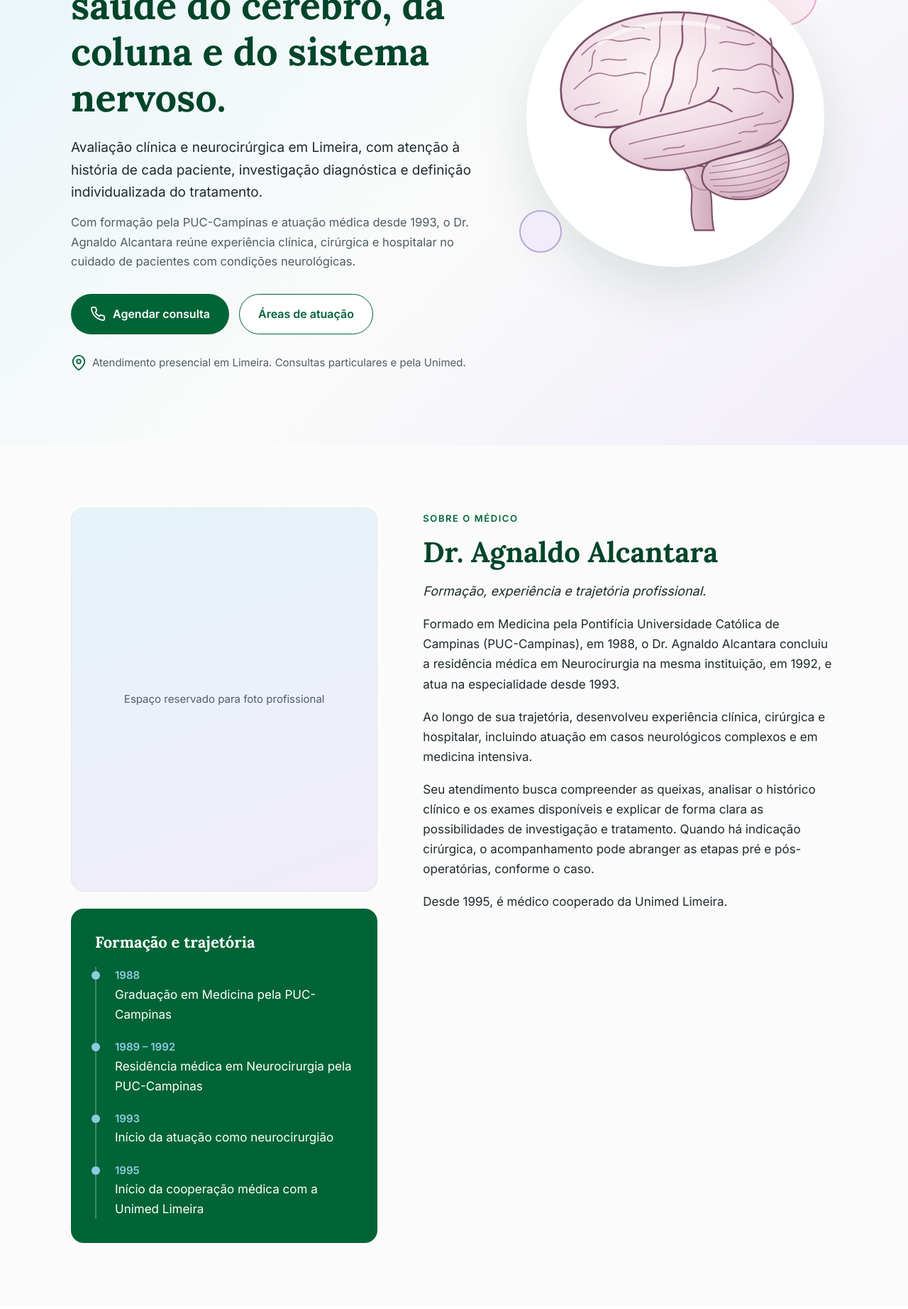
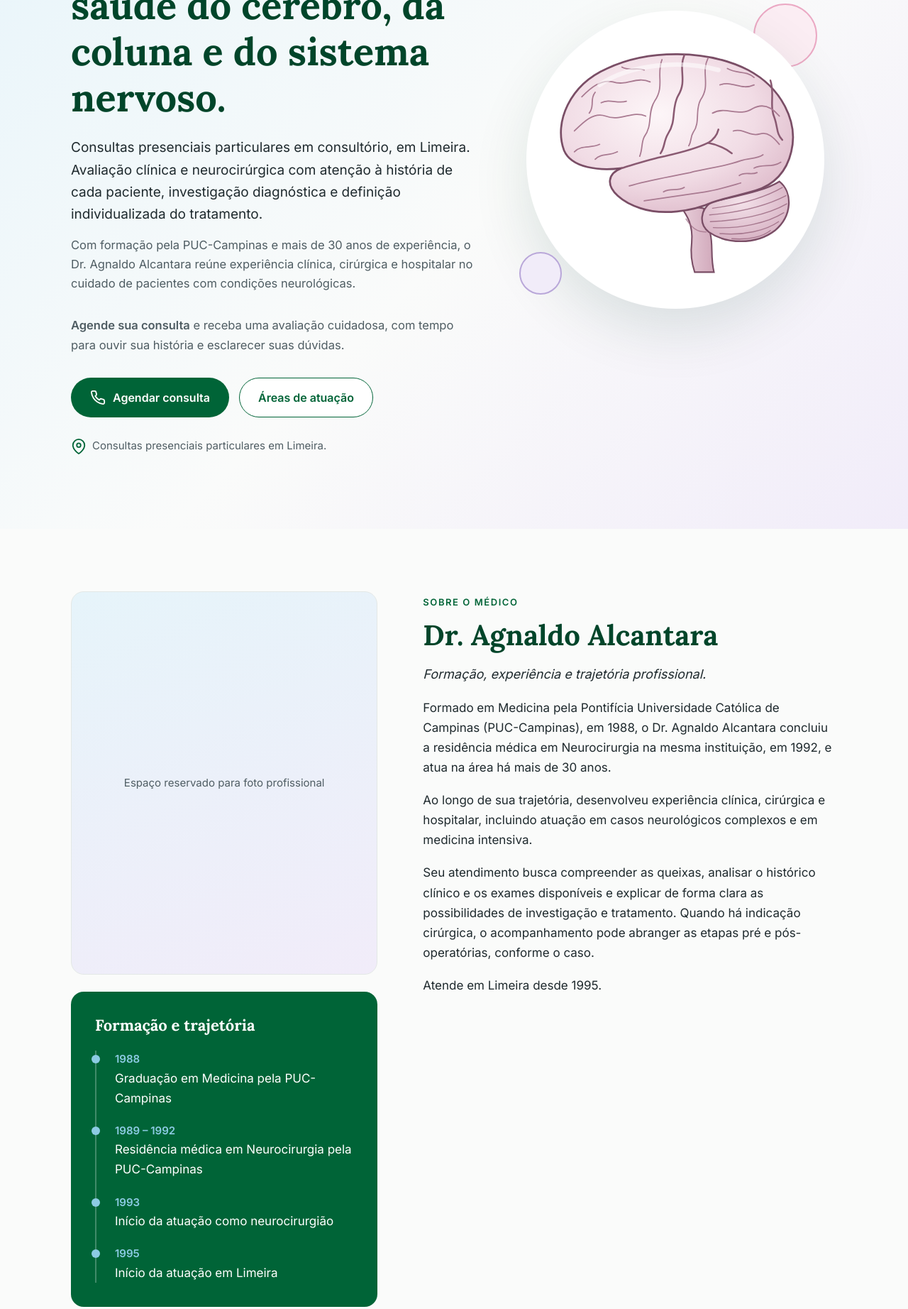
Before and after one commit to lauragalc/dragnaldoalcantara, a plain HTML site: page index.html in a window 1280 px wide. Shown: the part 361-2205 px from the top of the page at 71% size. Drawn offline with Linux system fonts and the light colour scheme.

Commit message:
Foco em consultas particulares, 30 anos de experiencia, Unimed so no FAQ

```diff
--- a/index.html
+++ b/index.html
@@ -4,7 +4,7 @@
 <meta charset="UTF-8">
 <meta name="viewport" content="width=device-width, initial-scale=1.0">
 <title>Dr. Agnaldo Alcantara | Neurocirurgia em Limeira – SP</title>
-<meta name="description" content="Conheça o atendimento do Dr. Agnaldo Alcantara em Limeira. Avaliação clínica e neurocirúrgica, informações sobre áreas de atuação e agendamento por telefone.">
+<meta name="description" content="Conheça o atendimento do Dr. Agnaldo Alcantara em Limeira. Avaliação clínica e neurocirúrgica, informações sobre áreas de atuação e agendamento de consultas presenciais particulares por telefone.">
 <meta name="robots" content="index, follow">
 <link rel="canonical" href="https://dragnaldoalcantara.com.br/">
 
@@ -13,7 +13,7 @@
 
 <meta property="og:type" content="website">
 <meta property="og:title" content="Dr. Agnaldo Alcantara | Neurocirurgia em Limeira – SP">
-<meta property="og:description" content="Avaliação clínica e neurocirúrgica em Limeira. Agendamento por telefone.">
+<meta property="og:description" content="Consultas presenciais particulares em Limeira. Avaliação clínica e neurocirúrgica. Agende por telefone.">
 <meta property="og:url" content="https://dragnaldoalcantara.com.br/">
 <meta property="og:locale" content="pt_BR">
 
@@ -249,8 +249,9 @@
       <div>
         <span class="eyebrow">Neurocirurgia · Medicina Intensiva</span>
         <h1>Cuidado especializado para a saúde do cérebro, da coluna e do sistema nervoso.</h1>
-        <p class="apresentacao">Avaliação clínica e neurocirúrgica em Limeira, com atenção à história de cada paciente, investigação diagnóstica e definição individualizada do tratamento.</p>
-        <p class="complemento">Com formação pela PUC-Campinas e atuação médica desde 1993, o Dr. Agnaldo Alcantara reúne experiência clínica, cirúrgica e hospitalar no cuidado de pacientes com condições neurológicas.</p>
+        <p class="apresentacao">Consultas presenciais particulares em consultório, em Limeira. Avaliação clínica e neurocirúrgica com atenção à história de cada paciente, investigação diagnóstica e definição individualizada do tratamento.</p>
+        <p class="complemento">Com formação pela PUC-Campinas e mais de 30 anos de experiência, o Dr. Agnaldo Alcantara reúne experiência clínica, cirúrgica e hospitalar no cuidado de pacientes com condições neurológicas.</p>
+        <p class="complemento"><strong>Agende sua consulta</strong> e receba uma avaliação cuidadosa, com tempo para ouvir sua história e esclarecer suas dúvidas.</p>
         <div class="hero-botoes">
           <a href="tel:+551937046346" class="btn btn-primario" data-evento="ligacao-inicio">
             <svg class="icone" aria-hidden="true"><use href="#i-tel"/></svg> Agendar consulta
@@ -259,7 +260,7 @@
         </div>
         <p class="hero-info">
           <svg class="icone" aria-hidden="true" style="color:var(--verde)"><use href="#i-local"/></svg>
-          Atendimento presencial em Limeira. Consultas particulares e pela Unimed.
+          Consultas presenciais particulares em Limeira.
         </p>
       </div>
       <div class="hero-visual" aria-hidden="true">
@@ -345,7 +346,7 @@
             <li><strong>1988</strong>Graduação em Medicina pela PUC-Campinas</li>
             <li><strong>1989 – 1992</strong>Residência médica em Neurocirurgia pela PUC-Campinas</li>
             <li><strong>1993</strong>Início da atuação como neurocirurgião</li>
-            <li><strong>1995</strong>Início da cooperação médica com a Unimed Limeira</li>
+            <li><strong>1995</strong>Início da atuação em Limeira</li>
           </ul>
         </div>
       </div>
@@ -353,10 +354,10 @@
         <span class="eyebrow">Sobre o médico</span>
         <h2 class="titulo-secao">Dr. Agnaldo Alcantara</h2>
         <p class="subtitulo">Formação, experiência e trajetória profissional.</p>
-        <p>Formado em Medicina pela Pontifícia Universidade Católica de Campinas (PUC-Campinas), em 1988, o Dr. Agnaldo Alcantara concluiu a residência médica em Neurocirurgia na mesma instituição, em 1992, e atua na especialidade desde 1993.</p>
+        <p>Formado em Medicina pela Pontifícia Universidade Católica de Campinas (PUC-Campinas), em 1988, o Dr. Agnaldo Alcantara concluiu a residência médica em Neurocirurgia na mesma instituição, em 1992, e atua na área há mais de 30 anos.</p>
         <p>Ao longo de sua trajetória, desenvolveu experiência clínica, cirúrgica e hospitalar, incluindo atuação em casos neurológicos complexos e em medicina intensiva.</p>
         <p>Seu atendimento busca compreender as queixas, analisar o histórico clínico e os exames disponíveis e explicar de forma clara as possibilidades de investigação e tratamento. Quando há indicação cirúrgica, o acompanhamento pode abranger as etapas pré e pós-operatórias, conforme o caso.</p>
-        <p>Desde 1995, é médico cooperado da Unimed Limeira.</p>
+        <p>Atende em Limeira desde 1995.</p>
       </div>
     </div>
   </section>
@@ -416,8 +417,8 @@
       <div class="grade-cartoes">
         <article class="cartao">
           <div class="cartao-icone" aria-hidden="true"><svg width="24" height="24" viewBox="0 0 24 24" fill="none" stroke="#006437" stroke-width="2" stroke-linecap="round"><path d="M20 6L9 17l-5-5"/></svg></div>
-          <h3>Experiência clínica e cirúrgica</h3>
-          <p>Avaliação das possibilidades de tratamento de acordo com as necessidades de cada paciente.</p>
+          <h3>Mais de 30 anos de experiência</h3>
+          <p>Experiência clínica e cirúrgica para avaliar as possibilidades de tratamento de acordo com as necessidades de cada paciente.</p>
         </article>
         <article class="cartao">
           <div class="cartao-icone" aria-hidden="true"><svg width="24" height="24" viewBox="0 0 24 24" fill="none" stroke="#006437" stroke-width="2" stroke-linecap="round"><path d="M3 21h18M5 21V7l7-4 7 4v14M10 21v-5h4v5M12 8v4M10 10h4"/></svg></div>
@@ -452,7 +453,7 @@
       <div class="passos">
         <div class="passo">
           <h3>Agendamento por telefone</h3>
-          <p>Entre em contato com o consultório para consultar a disponibilidade e as condições de atendimento particular ou pela Unimed.</p>
+          <p>Entre em contato com o consultório para agendar sua consulta presencial particular e verificar a disponibilidade de horários.</p>
         </div>
         <div class="passo">
           <h3>Avaliação médica presencial</h3>
@@ -491,16 +492,16 @@
           <p>O neurologista atua no diagnóstico e no tratamento clínico de doenças do sistema nervoso. O neurocirurgião tem formação para avaliar e tratar cirurgicamente determinadas condições e também pode realizar consultas e acompanhamento clínico dentro de sua área de atuação.</p>
         </details>
         <details>
-          <summary>O atendimento é particular ou pela Unimed?</summary>
-          <p>O consultório oferece as duas modalidades. A disponibilidade de agenda e as condições de atendimento devem ser confirmadas por telefone. A agenda particular pode ter disponibilidade diferente da agenda pelo convênio.</p>
-        </details>
-        <details>
           <summary>O atendimento é presencial?</summary>
           <p>Sim. As consultas são realizadas presencialmente no consultório em Limeira.</p>
         </details>
         <details>
           <summary>Como agendar uma consulta?</summary>
           <p>Entre em contato pelo telefone <a href="tel:+551937046346" data-evento="ligacao-faq">(19) 3704-6346</a> para consultar horários e condições de atendimento.</p>
+        </details>
+        <details>
+          <summary>O Dr. Agnaldo atende convênio?</summary>
+          <p>As consultas divulgadas neste site são particulares. Pacientes Unimed também podem ser atendidos; confirme a disponibilidade de agenda por telefone.</p>
         </details>
         <details class="urgencia">
           <summary>O que fazer em uma urgência neurológica?</summary>
```
